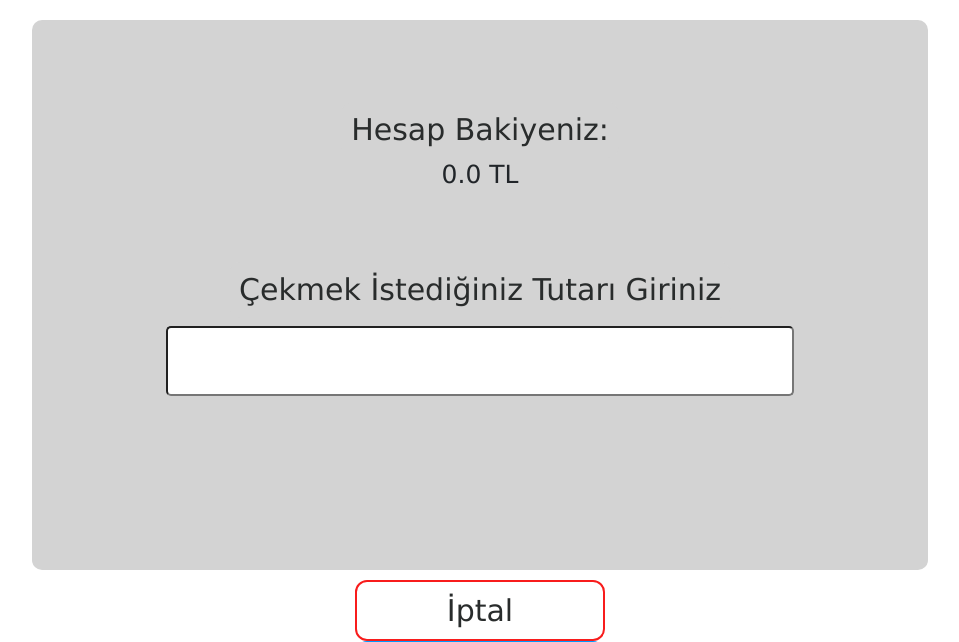
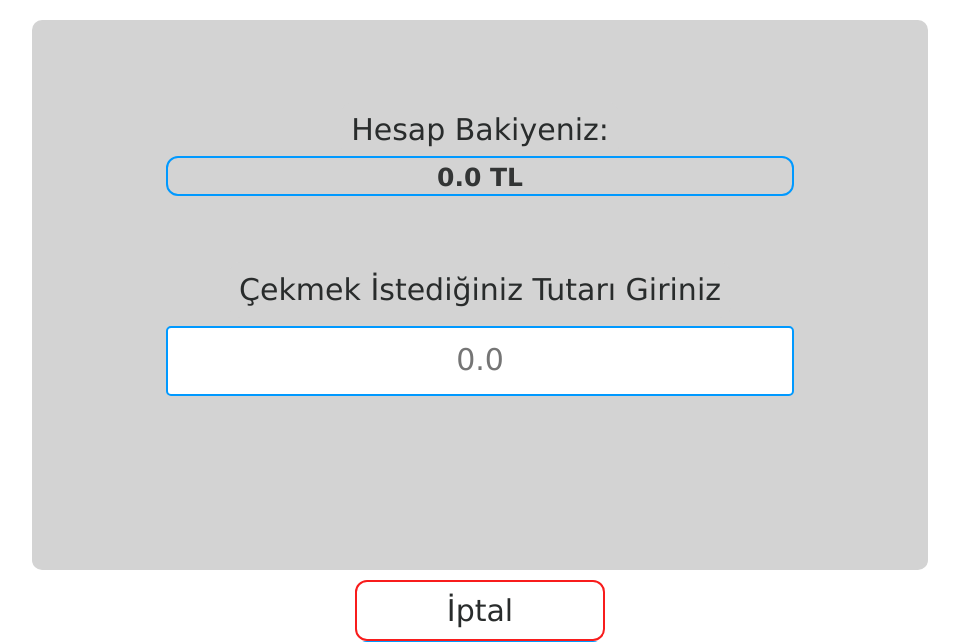
Before and after one commit to OykuE/Frontend-ATMapplication, a PHP site: page /paracek.php in a window 1280 px wide. Shown: the part 200-842 px from the top of the page, without its empty margins (160-1119 px from the left). Run offline with PHP 8.4, Linux system fonts and the light colour scheme.

Commit message:
update paraek page label style

```diff
--- a/paracek.php
+++ b/paracek.php
@@ -17,11 +17,13 @@
         </br> </br>
                 <div class="label">
                     <Label><h3>Hesap Bakiyeniz:</h3></Label></br>
-                    <Textbox>0.0</Textbox><Textbox> TL</Textbox>
+                    <label class="output"><b>0.0 TL</b></label><br><br>
                 </div></br></br></br></br></br>
                 <div class="label">
                     <Label><h3>Çekmek İstediğiniz Tutarı Giriniz</h3></Label><br>
-                    <input type="text">
+                    <div class="user">
+                    <input class="output" type="text" name="tutar" placeholder="0.0">
+                    </div>
                 </div>
         </div>
                 <div class="footer">
```
